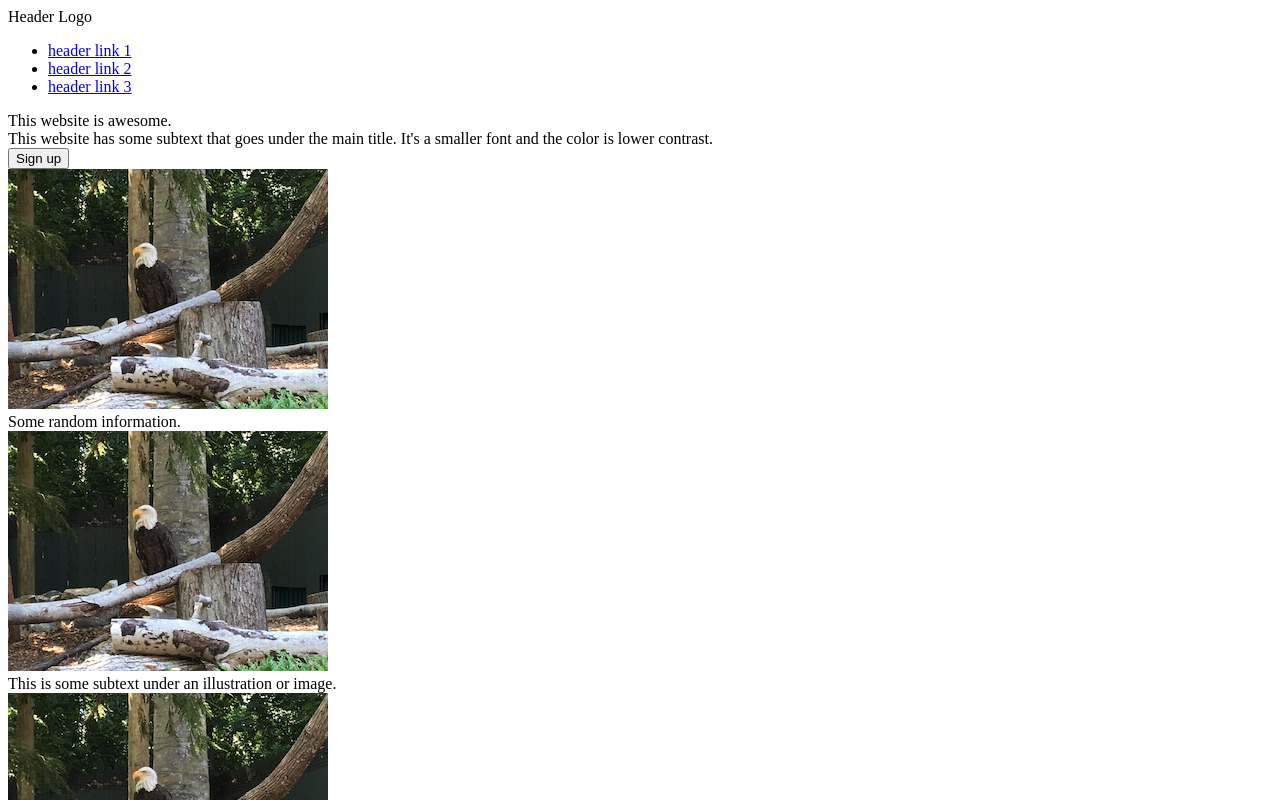
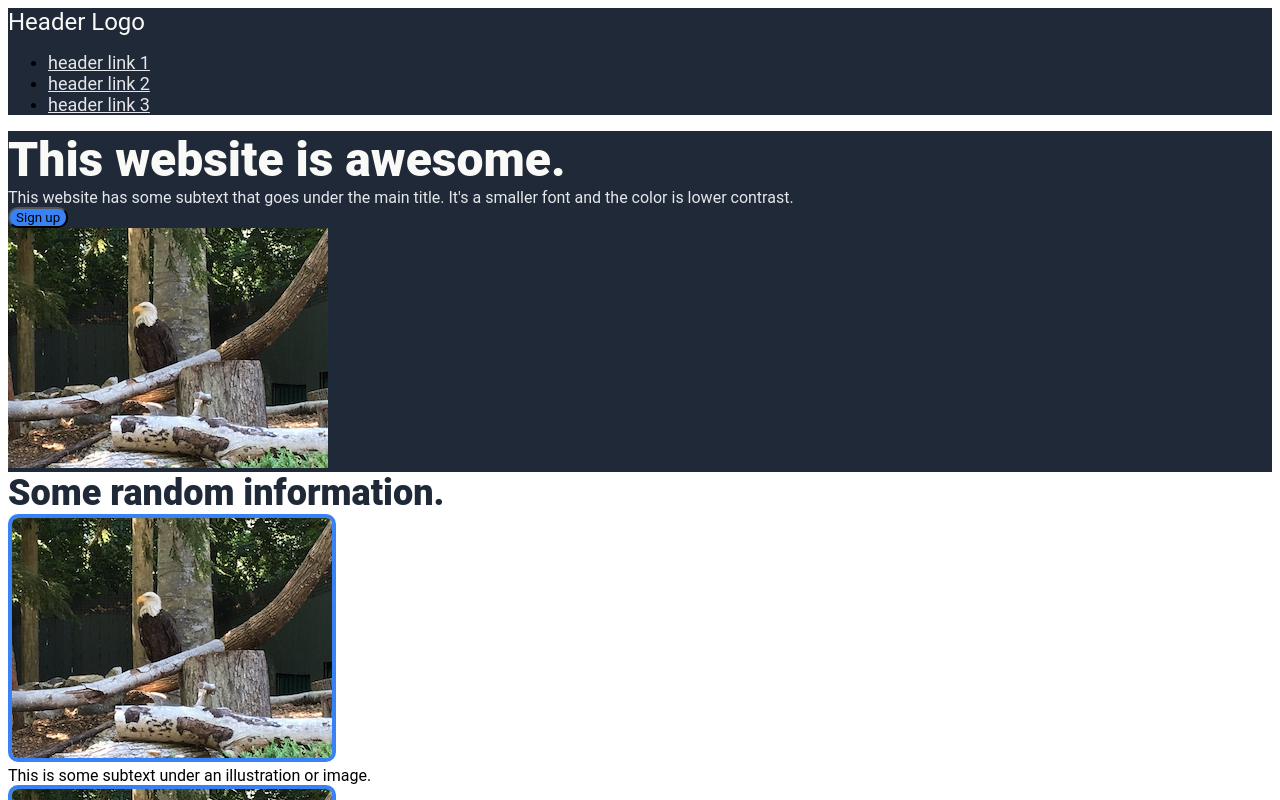
Before and after one commit to caojieming/odin-landing-page, a plain HTML site: page index.html in a window 1280 px wide. Shown: the top 800 px of the page. Drawn offline with Linux system fonts and the light colour scheme.

Commit message:
added css colors and font styles

```diff
--- a/index.html
+++ b/index.html
@@ -7,6 +7,7 @@
         <meta charset="UTF-8">
         <meta name="viewport" content="width=device-width, initial-scale=1.0">
         <title>Landing Page</title>
+        <link rel="stylesheet" href="style.css">
     </head>
 
 
@@ -14,12 +15,12 @@
 
         <div class="header">
 
-            <div>Header Logo</div>
+            <div class="logo">Header Logo</div>
 
-            <ul>
-                <li><a href="#">header link 1</a></li>
-                <li><a href="#">header link 2</a></li>
-                <li><a href="#">header link 3</a></li>
+            <ul class="links">
+                <li class="link1"><a href="#">header link 1</a></li>
+                <li class="link2"><a href="#">header link 2</a></li>
+                <li class="link3"><a href="#">header link 3</a></li>
             </ul>
 
         </div>
@@ -73,11 +74,11 @@
 
                 <div class="quote">This is an inspiring quote, or a testomonial from a customer. Maybe it's just filling up space, or maybe people will actually read it. Who knows? All I know is that it looks nice.</div>
 
-                <div class="quoter">Thor, God of Thunder</div>
+                <div class="quoter">-Thor, God of Thunder</div>
 
             </div>
 
-            <div class="content-sign-up">
+            <div class="content-signup">
 
                 <div class="box">
 
@@ -89,7 +90,7 @@
 
                     </div>
 
-                    <button class="sign-up-2">Sign up</button>
+                    <button class="sign-up2">Sign up</button>
 
                 </div>
 
@@ -99,7 +100,7 @@
 
 
         <div class="footer">
-
+            Copyright &#169; The Odin Project 2021
         </div>
 
     </body>
--- a/style.css
+++ b/style.css
@@ -0,0 +1,76 @@
+/* all text font: Roboto */
+/* note: there doesn't seem to be a Roboto font */
+* {
+    font-family: 'Roboto';
+}
+
+/* header, intro, footer: dark background */
+.header, .content-intro, .footer {
+    background-color: #1F2937;
+}
+
+/* header logo, intro title: white text */
+.header .logo, .content-intro .title {
+    color: #F9FAF8;
+}
+
+/* header logo: 24px */
+.header .logo {
+    font-size: 24px;
+}
+
+/* intro title: 48px, weight 900 */
+.content-intro .title {
+    font-size: 48px;
+    font-weight: 900;
+}
+
+/* header links, intro subtext, info subtext: light gray text */
+.header .links a, .content-intro .subtext {
+    color: #E5E7EB;
+}
+
+/* header links: 18px */
+.header .links a {
+    font-size: 18px;
+}
+
+/* button color, call to action background: blue */
+button, .content-signup .box {
+    background-color: #3882F6;
+    /* round corners */
+    border-radius: 10px;
+}
+
+/* info header text: black, 36px, weight 900 */
+.content-info .title {
+    color: #1F2937;
+    font-size: 36px;
+    font-weight: 900;
+}
+
+/* info pictures: seems to have rounded corners and blue borders */
+.content-info img {
+    border-radius: 10px;
+    border: 4px solid #3882F6;
+}
+
+/* quote background: light gray */
+.content-quote {
+    background-color: #E5E7EB
+}
+
+/* quote: black, 36px, light italic */
+.content-quote .quote {
+    color: #1F2937;
+    font-size: 36px;
+    font-weight: lighter;
+    font-style: italic;
+}
+
+/* quoter: nothing specified */
+.content-quote .quoter {
+    color: #1F2937;
+    font-size: 24px;
+    font-weight: 900;
+}
```
